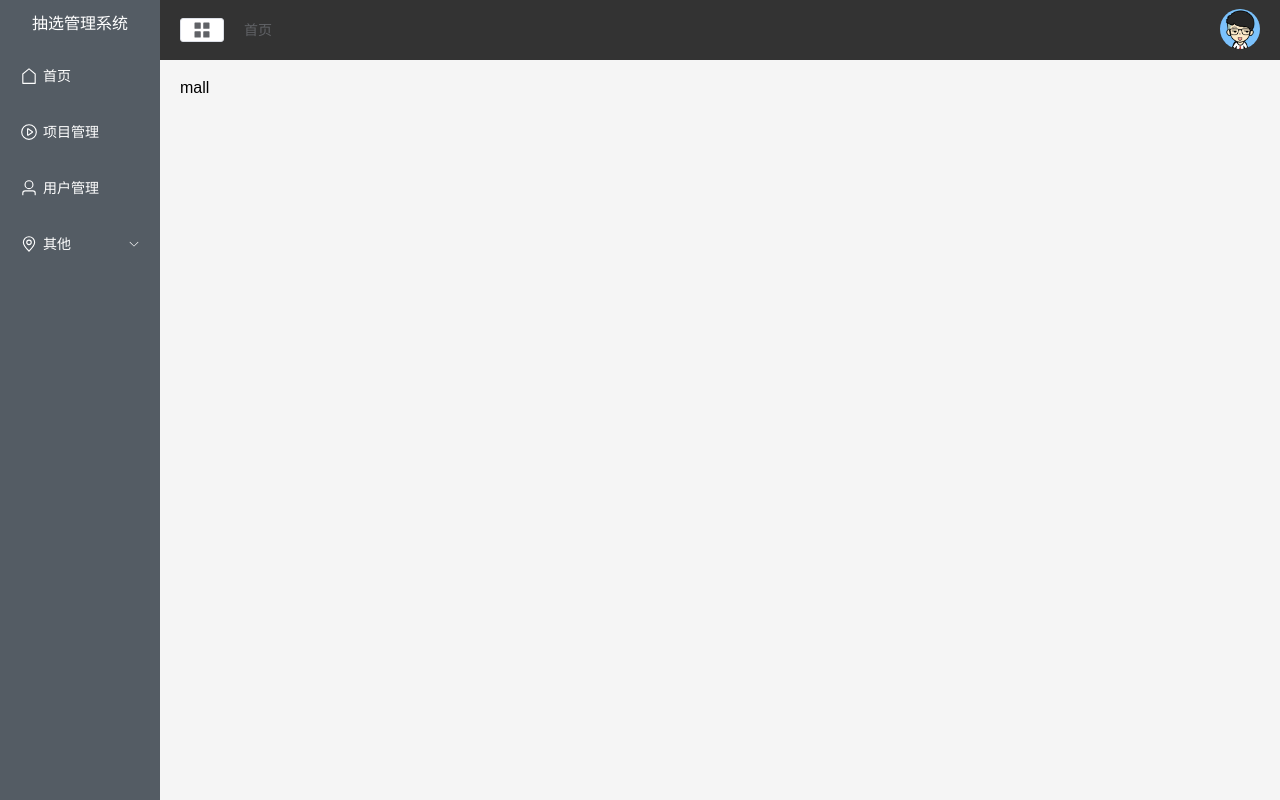
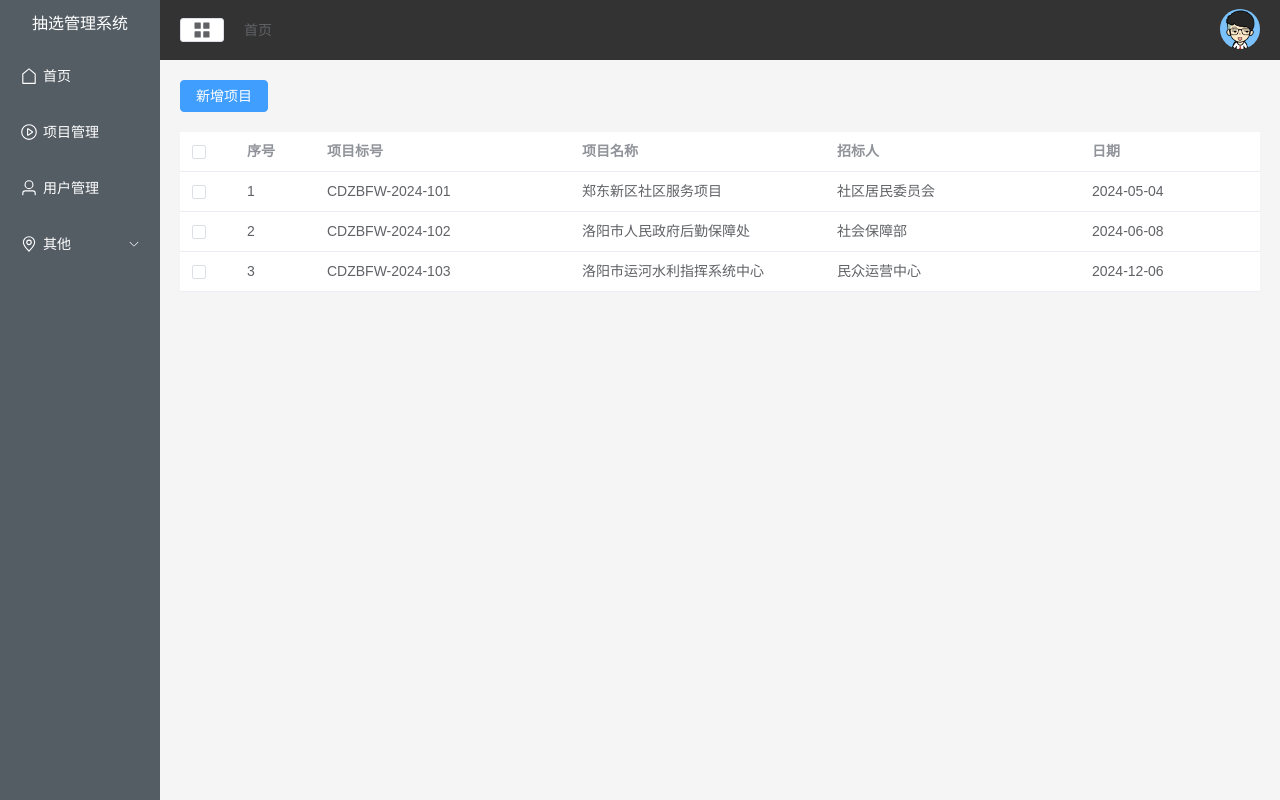
Before and after one commit to OuHouRai/vite-project, a Vue app: page /#/mall in a window 1280 px wide. Built offline with nearby package versions, Linux system fonts and the light colour scheme.

Commit message:
项目管理机能追加

```diff
--- a/components.d.ts
+++ b/components.d.ts
@@ -14,6 +14,7 @@ declare module 'vue' {
     ElCard: typeof import('element-plus/es')['ElCard']
     ElCol: typeof import('element-plus/es')['ElCol']
     ElContainer: typeof import('element-plus/es')['ElContainer']
+    ElDialog: typeof import('element-plus/es')['ElDialog']
     ElDropdown: typeof import('element-plus/es')['ElDropdown']
     ElDropdownItem: typeof import('element-plus/es')['ElDropdownItem']
     ElDropdownMenu: typeof import('element-plus/es')['ElDropdownMenu']
--- a/src/views/mall/index.vue
+++ b/src/views/mall/index.vue
@@ -1,7 +1,140 @@
-<script setup></script>
-
 <template>
-  <div>mall</div>
+  <div>
+    <el-button type="primary" @click="handleAddProject" style="margin-bottom: 20px;">
+      新增项目
+    </el-button>
+  </div>
+  <el-table :data="tableData" class="body-table">
+    <el-table-column type="selection" class="table-selection" width="55" />
+    <el-table-column label="序号" class="table-index" width="80">
+      <template #default="scope">{{ scope.$index + 1 }}</template>
+    </el-table-column>
+    <el-table-column property="projectIndex" label="项目标号" />
+    <el-table-column property="projectName" label="项目名称" show-overflow-tooltip />
+    <el-table-column property="tenderer" label="招标人" />
+    <el-table-column property="date" label="日期" width="180" />
+  </el-table>
+  <el-dialog v-model="dialogVisible" :title="action == 'add' ? '新增用户' : '编辑用户'" width="35%" :before-close="handleClose">
+    <el-form :inline="true" :model="formProject" :rules="rules" ref="projectForm">
+      <el-row>
+        <el-col :span="12">
+          <el-form-item lable="项目标号" prop="projectIndex">
+            <el-input v-model="formProject.projectIndex" placeholder="请输入项目标号" />
+          </el-form-item>
+        </el-col>
+        <el-col :span="12">
+          <el-form-item lable="项目名称" prop="projectName">
+            <el-input v-model="formProject.projectName" placeholder="请输入项目名称" />
+          </el-form-item>
+        </el-col>
+        <el-col :span="12">
+          <el-form-item lable="项目名称" prop="tenderer">
+            <el-input v-model="formProject.tenderer" placeholder="请输入招标人" />
+          </el-form-item>
+        </el-col>
+        <el-col :span="12">
+          <el-form-item lable="日期" prop="date">
+            <el-input v-model="formProject.date" placeholder="请输入日期" />
+          </el-form-item>
+        </el-col>
+      </el-row>
+      <el-row style="justify-content: flex-end">
+        <el-form-item>
+          <el-button type="primary" @click="handleCancel">取消</el-button>
+          <el-button type="primary" @click="onSubmit">确定</el-button>
+        </el-form-item>
+      </el-row>
+    </el-form>
+  </el-dialog>
 </template>
 
-<style scoped lang="less"></style>
+<script setup>
+  import { ElTable } from 'element-plus'
+  import { reactive, ref, getCurrentInstance } from "vue"
+
+  const { proxy } = getCurrentInstance()
+  const action = ref('add')
+  const dialogVisible = ref(false)
+  const formProject = reactive({})
+  const rules = reactive({
+    projectIndex: [{ required: true, message: "项目标号为必须入力项", trigger: "blur" }]
+  })
+  const tableData = ref([
+    {
+      projectIndex: 'CDZBFW-2024-101',
+      projectName: '郑东新区社区服务项目',
+      tenderer: '社区居民委员会',
+      date: '2024-05-04'
+    },
+    {
+      projectIndex: 'CDZBFW-2024-102',
+      projectName: '洛阳市人民政府后勤保障处',
+      tenderer: '社会保障部',
+      date: '2024-06-08'
+    },
+    {
+      projectIndex: 'CDZBFW-2024-103',
+      projectName: '洛阳市运河水利指挥系统中心',
+      tenderer: '民众运营中心',
+      date: '2024-12-06'
+    },
+
+  ])
+  const handleAddProject = () => {
+    dialogVisible.value = true
+    action.value = 'add'
+  }
+  const handleClose = () => {
+    dialogVisible.value = false
+  }
+  const handleCancel = () => {
+    dialogVisible.value = false
+  }
+  const onSubmit = () => {
+    proxy.$refs['projectForm'].validate((vaild) => {
+      if (vaild) {
+        if (action.value == 'add') {
+          const projectAdd = {
+            projectIndex: formProject.projectIndex,
+            projectName: formProject.projectName,
+            tenderer: formProject.tenderer,
+            date: formProject.date
+          }
+          tableData.value.push(projectAdd)
+          dialogVisible.value = false
+          proxy.$refs['projectForm'].resetFields()
+        }
+      } else {
+        alert('请输入必须入力项目')
+      }
+
+    })
+  }
+  const tableData1 = [
+    {
+      projectIndex: 'CDZBFW-2024-101',
+      projectName: '郑东新区社区服务项目',
+      tenderer: '社区居民委员会',
+      date: '2024-05-04'
+    },
+    {
+      projectIndex: 'CDZBFW-2024-102',
+      projectName: '洛阳市人民政府后勤保障处',
+      tenderer: '社会保障部',
+      date: '2024-06-08'
+    },
+    {
+      projectIndex: 'CDZBFW-2024-103',
+      projectName: '洛阳市运河水利指挥系统中心',
+      tenderer: '民众运营中心',
+      date: '2024-12-06'
+    },
+
+  ]
+</script>
+
+<style scoped lang="less">
+  .body-table {
+    width: 100%;
+  }
+</style>
```
